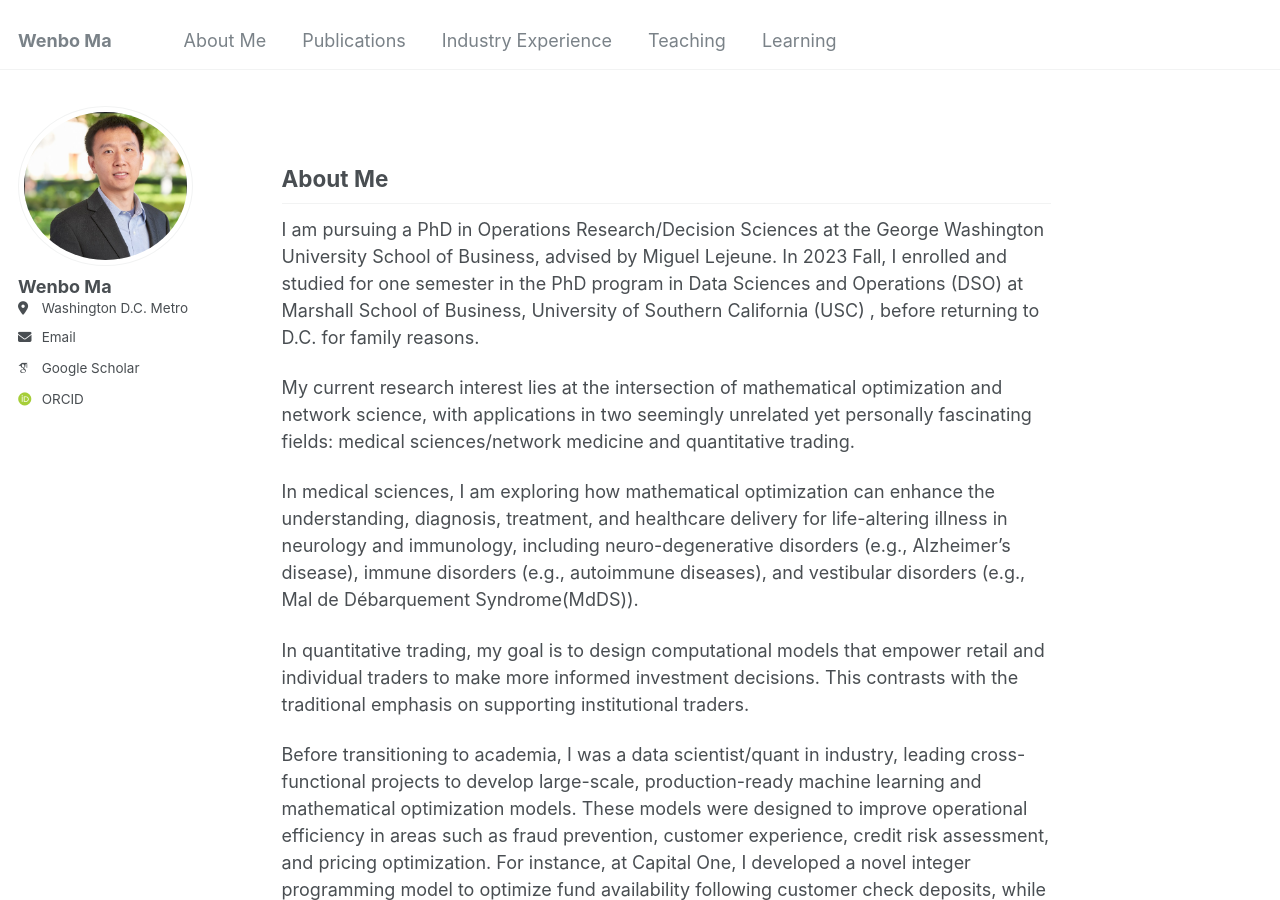
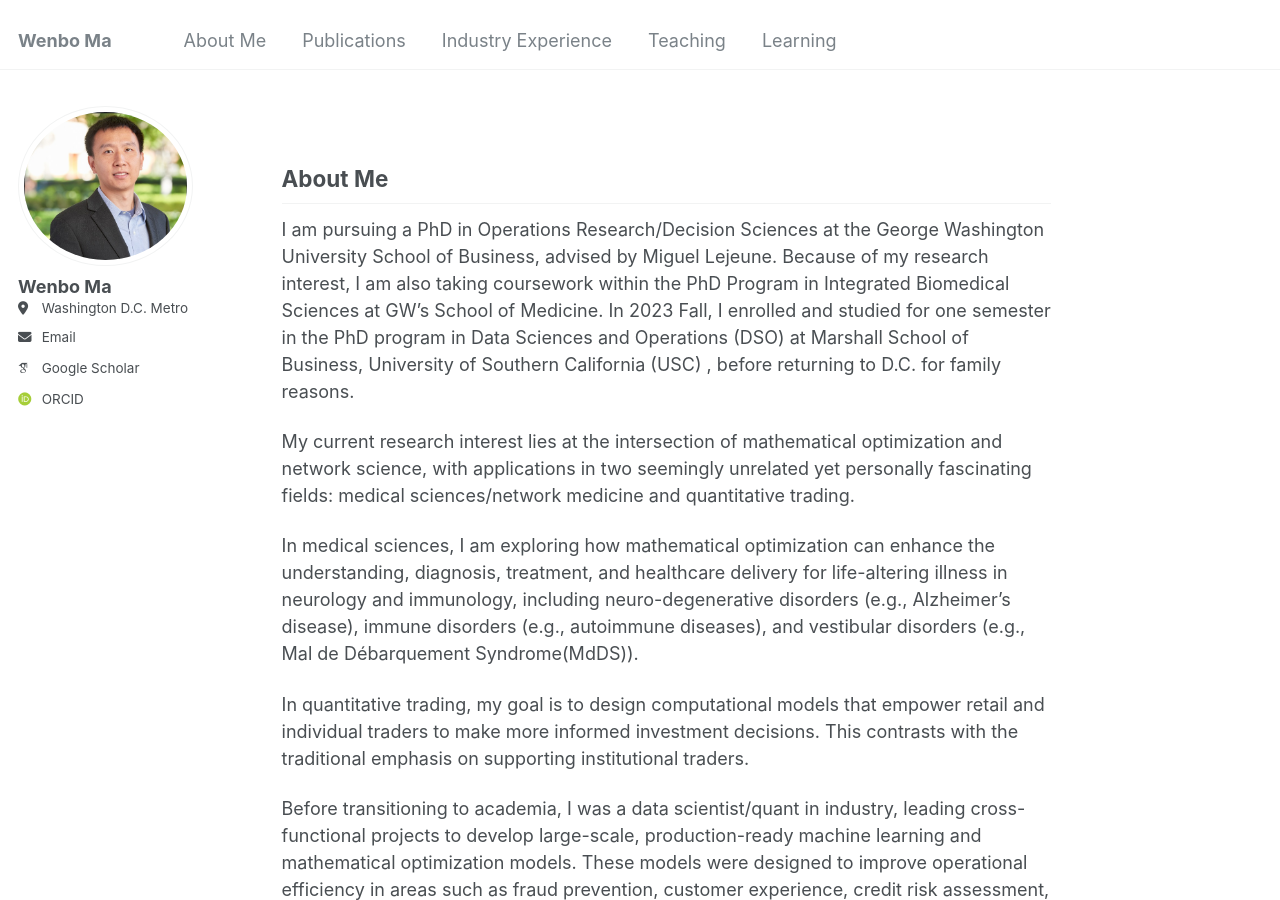
Before and after one commit to wenbo5565/wenbo5565.github.io, a Jekyll site: the page built from _pages/about.md, in a window 1280 px wide and 900 px high. Built offline with Jekyll 4.4.1, drawn with Linux system fonts in a browser that asks for light colours; some web fonts are replaced.

Commit message:
Update about.md

```diff
--- a/_pages/about.md
+++ b/_pages/about.md
@@ -9,7 +9,7 @@ redirect_from:
 
 ## About Me <a id="about"></a>
 
-I am pursuing a PhD in Operations Research/Decision Sciences at the George Washington University School of Business, advised by Miguel Lejeune. <!-- Because of my research interest, I am also taking coursework within the PhD Program in Integrated Biomedical Sciences at GW's School of Medicine--> In 2023 Fall, I enrolled and studied for one semester in the PhD program in Data Sciences and Operations (DSO) at Marshall School of Business, University of Southern California (USC) , before returning to D.C. for family reasons.
+I am pursuing a PhD in Operations Research/Decision Sciences at the George Washington University School of Business, advised by Miguel Lejeune. Because of my research interest, I am also taking coursework within the PhD Program in Integrated Biomedical Sciences at GW's School of Medicine. In 2023 Fall, I enrolled and studied for one semester in the PhD program in Data Sciences and Operations (DSO) at Marshall School of Business, University of Southern California (USC) , before returning to D.C. for family reasons.
 
 My current research interest lies at the intersection of mathematical optimization and network science, with applications in two seemingly unrelated yet personally fascinating fields: medical sciences/network medicine and quantitative trading.
 
```
